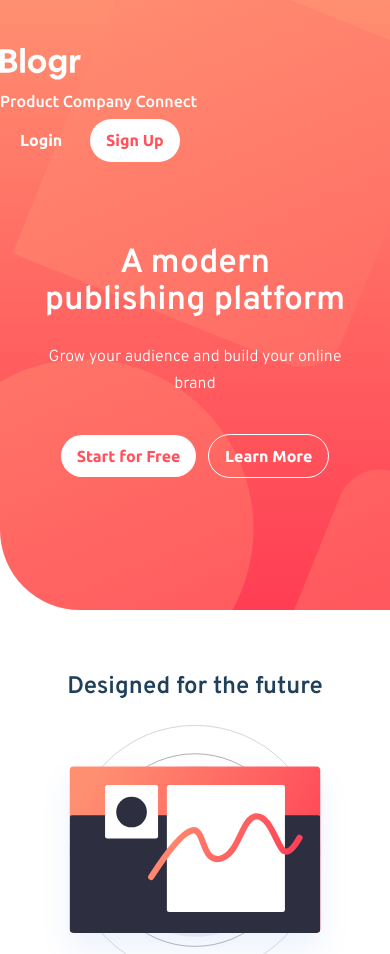
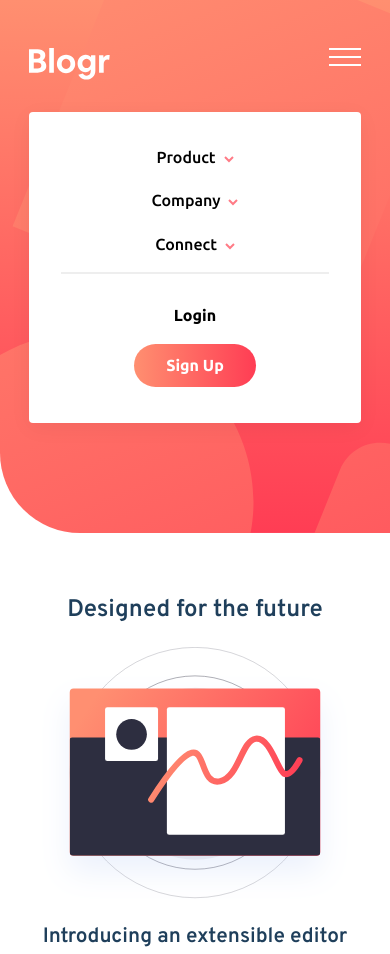
Before and after one commit to Liltanie/blogr-landing-page, a plain HTML site: page index.html in a window 390 px wide. Shown: the top 954 px of the page. Drawn offline with Linux system fonts and the light colour scheme.

Commit message:
navbar styles for mobile

```diff
--- a/index.html
+++ b/index.html
@@ -19,6 +19,8 @@
 		<header class="CTA">
 			<nav class="nav">
 				<img src="./images/logo.svg" alt="Blogr logo" class="logo" />
+				<img src="./images/icon-hamburger.svg" alt="Open menu" class="hamburger" />
+				<div class="nav__dropdown-and-btns">
 					<ul class="dropdown">
 						<li>
 							<a href="#">Product</a>
@@ -47,8 +49,9 @@
 							</ul>
 						</li>
 					</ul>
-				<button class="btn push">Login</button>
+					<button class="btn btn--simple push">Login</button>
 					<button class="btn btn--filled">Sign Up</button>
+				</div>
 			</nav>
 			<div class="container">
 				<div class="CTA__text">
--- a/scss/main.scss
+++ b/scss/main.scss
@@ -22,6 +22,11 @@
 		@content;
 	}
 }
+@mixin for-tablet-landscape-down {
+	@media (max-width: 899px) {
+		@content;
+	}
+}
 @mixin for-tablet-landscape-up {
 	@media (min-width: 900px) {
 		@content;
@@ -43,6 +48,11 @@
 footer {
 	--color-accent: #fff;
 	--rounded: 5rem;
+}
+
+.nav__dropdown-and-btns,
+.dropdown ul {
+	--rounded: 0.25rem;
 }
 
 .features,
@@ -194,12 +204,107 @@ img {
 }
 
 .nav {
+	width: 85%;
+	max-width: 60em;
+	margin: auto;
+
+	@include for-tablet-landscape-down() {
+		--color-text: #000;
+		position: relative;
+		.hamburger {
+			position: absolute;
+			right: 0;
+		}
+
+		&__dropdown-and-btns {
+			background-color: #fff;
+			border-radius: var(--rounded);
+			box-shadow: 0 0.3em 1.3em 0 hsla(0, 0%, 0%, 0.05);
+			padding: 2em;
+			position: absolute;
+			left: 0;
+			right: 0;
+			margin: 1.5em auto 0;
+			width: 100%;
+
+			&,
+			> * {
+				display: flex;
+				flex-direction: column;
+				align-items: center;
+			}
+		}
+
+		.dropdown {
+			text-align: center;
+			gap: 1em;
+			position: relative;
+			width: 100%;
+			margin-bottom: 2rem;
+
+			> li {
+				width: 100%;
+
+				> a::after {
+					content: url(../images/icon-arrow-dark.svg);
+					display: inline-block;
+					transition: transform 250ms ease-in-out;
+					margin-left: 0.5rem;
+				}
+
+				&:hover > a::after {
+					transform: rotate(0.5turn) translate(0, -10%); //translate moves the arrow to the "center"
+				}
+			}
+
+			li ul {
+				border-radius: var(--rounded);
+				background-color: #eee;
+				padding: 1em 0;
+				width: 100%;
+				position: relative;
+				margin-top: 1em;
+				--color-text: var(--grayish-blue);
+
+				li + li {
+					margin-top: 0.5em;
+				}
+			}
+
+			&::after {
+				position: absolute;
+				bottom: -1rem;
+				content: '';
+				width: 100%;
+				height: 0.1rem;
+				background-color: #eee;
+			}
+		}
+
+		.btn--simple {
+			color: #000;
+		}
+
+		.btn--filled {
+			background: linear-gradient(to right, hsl(13, 100%, 72%), hsl(353, 100%, 62%));
+			color: #fff;
+			padding: 0.75em 2em;
+		}
+	}
+
 	@include for-tablet-landscape-up() {
+		&__dropdown-and-btns {
+			display: flex;
+			justify-content: space-between;
+			align-items: center;
+			width: 100%;
+		}
 		align-items: center;
 		display: flex;
-		width: 85%;
-		max-width: 60em;
-		margin: auto;
+
+		.hamburger {
+			display: none;
+		}
 
 		.logo {
 			margin-right: 3rem;
```
Also changed, not shown: css/main.css, 1 other file. Lines whose indentation alone changed are shown as unchanged.
